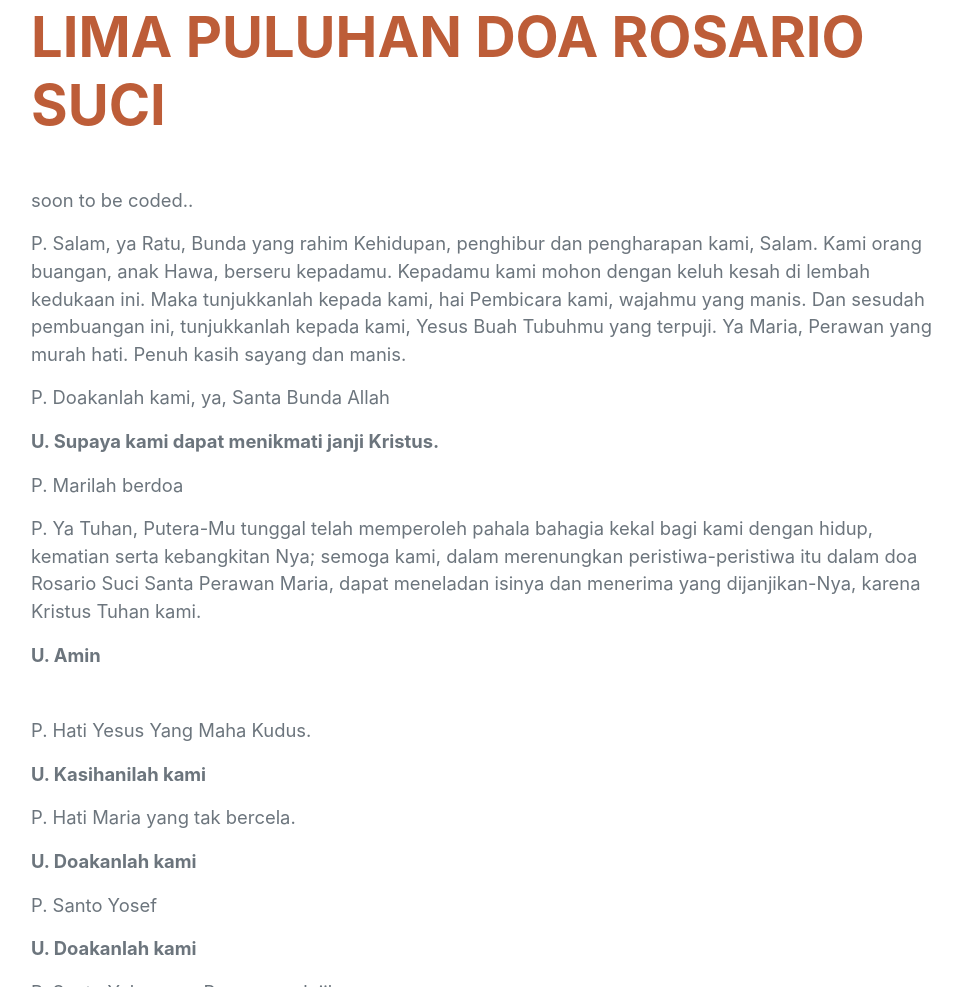
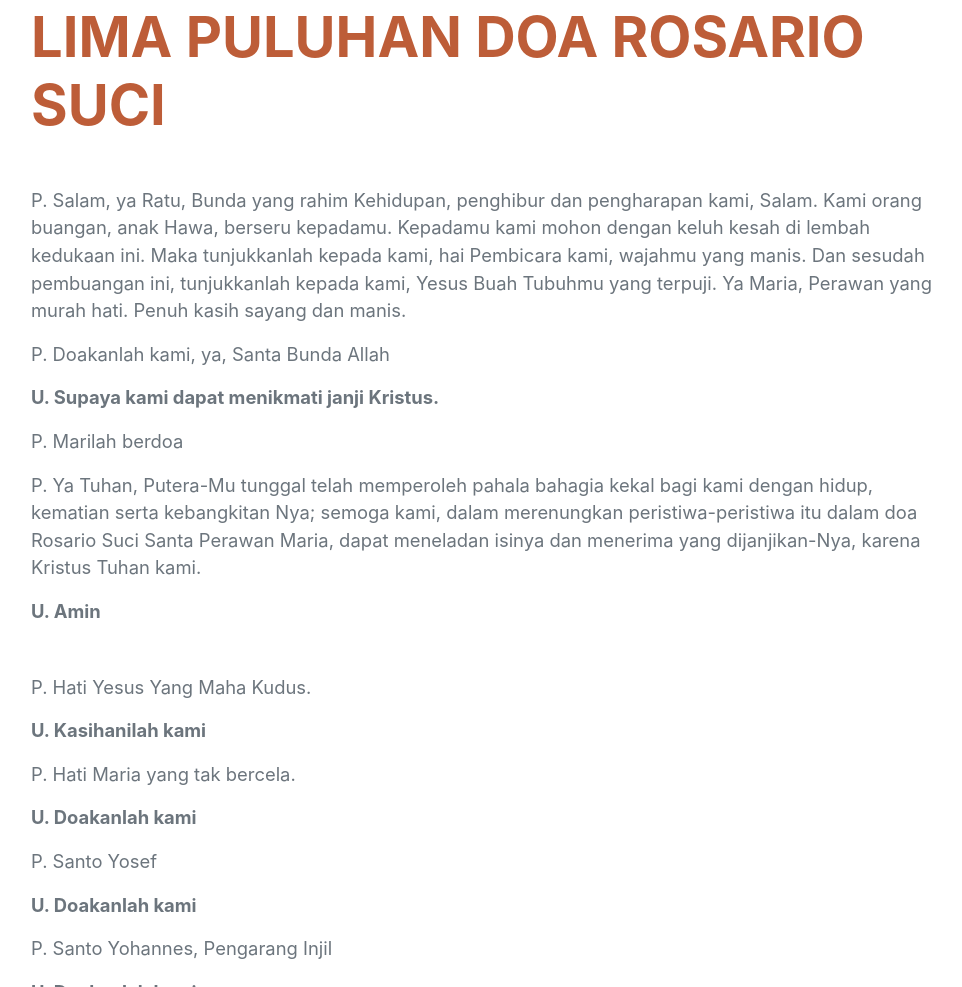
Before and after one commit to LMTK-SG/tessera, a plain HTML site: page index.html in a window 1280 px wide. Shown: the part 846-1833 px from the top of the page, without its empty margins (289-1251 px from the left). Drawn offline with nearby package versions, Linux system fonts and the light colour scheme; a web font is replaced by a local one.

Commit message:
Update index.html

```diff
--- a/index.html
+++ b/index.html
@@ -97,7 +97,7 @@
                     </h2>
 
                     <p class="lead mb-3">
-                        soon to be coded..
+
                     </p>
 
                     <p class="lead mb-3">P. Salam, ya Ratu, Bunda yang rahim
```
